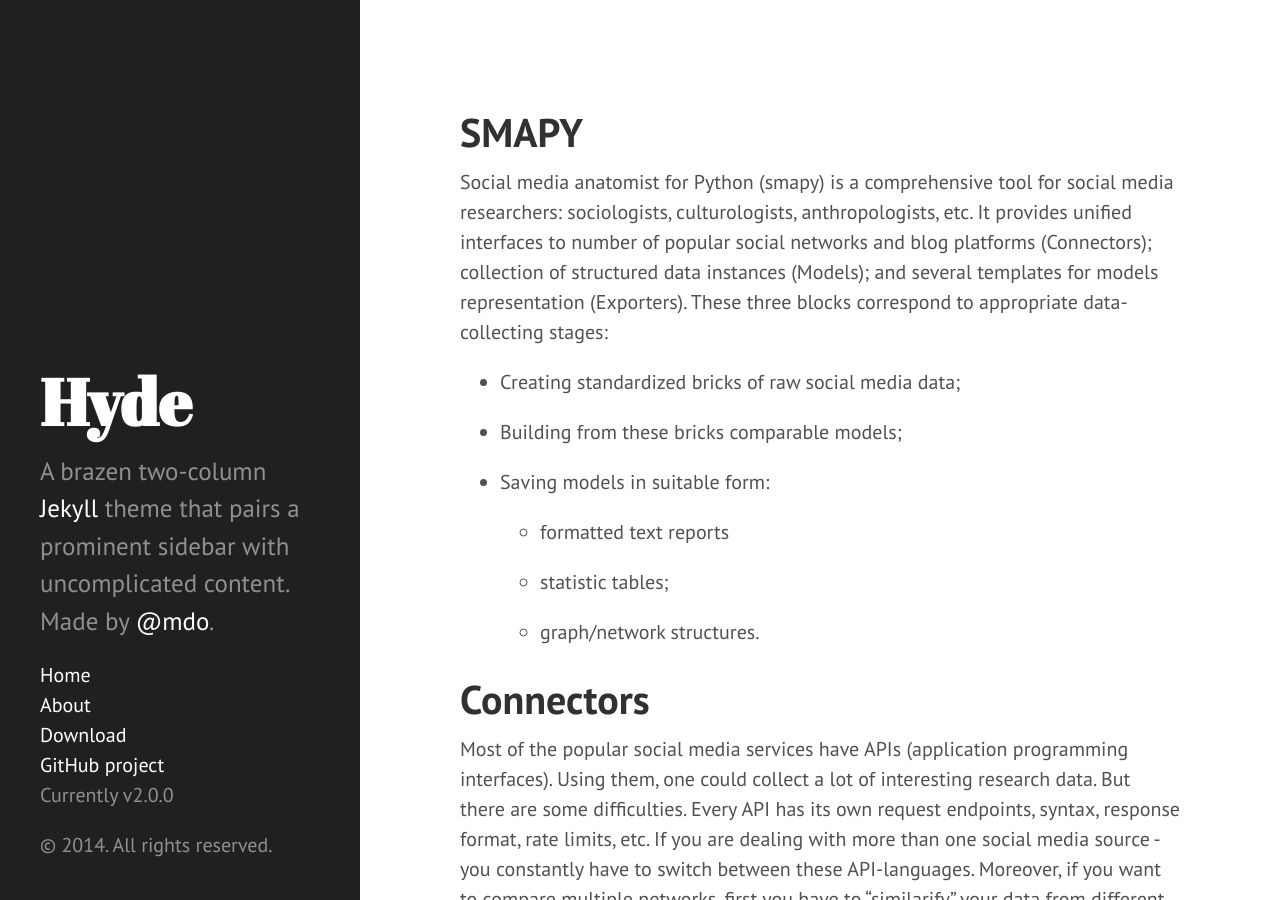
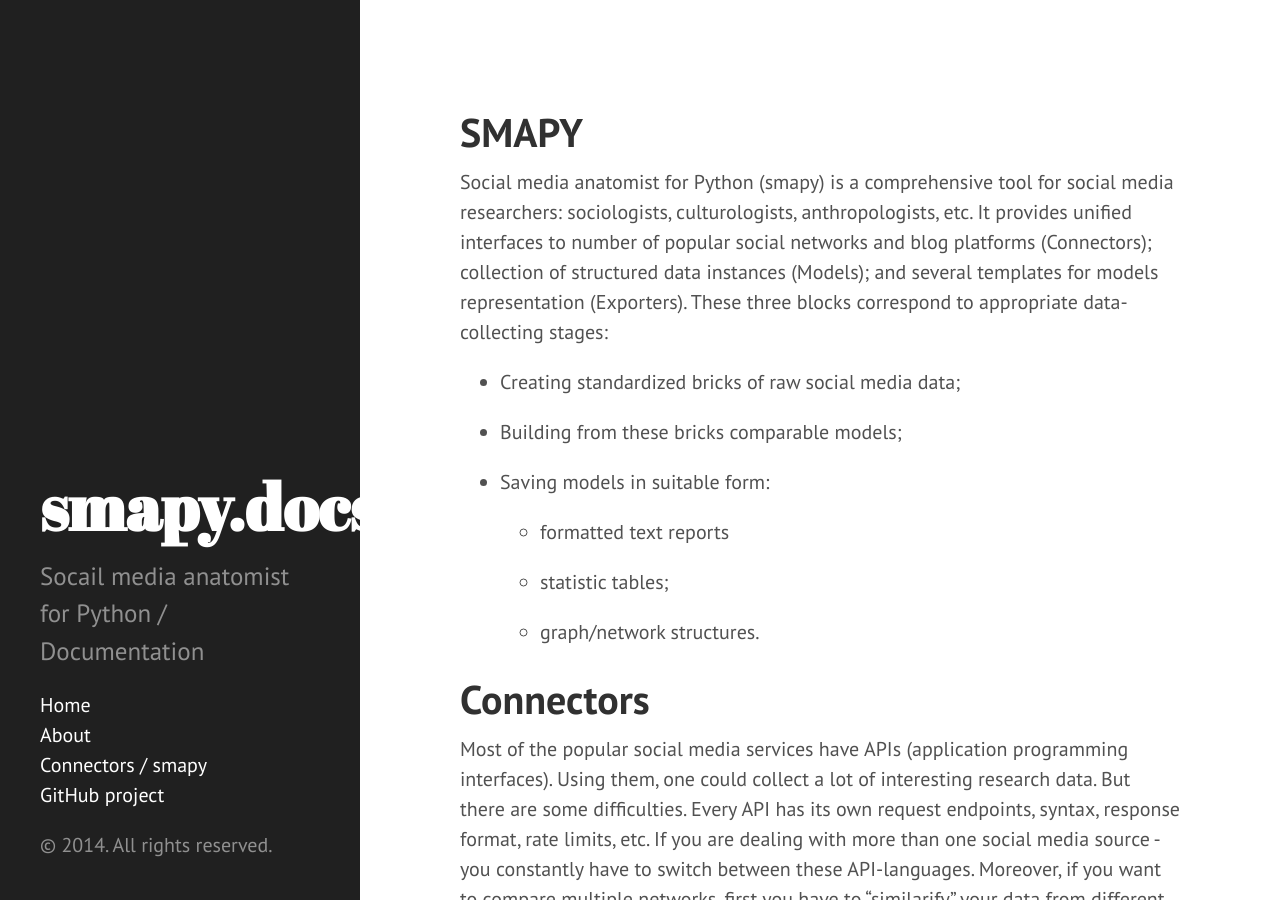
Before and after one commit to Sobach/smapy, a Jekyll site: the page built from index.md, in a window 1280 px wide and 900 px high. Built offline with Jekyll 4.4.1, drawn with Linux system fonts in a browser that asks for light colours; Markdown is read by kramdown in place of the engine named in the settings.

Commit message:
learning markdown -3 and sidebar

```diff
--- a/_config.yml
+++ b/_config.yml
@@ -6,14 +6,14 @@
 permalink:        pretty
 
 # Setup
-title:            Hyde
-tagline:          'A Jekyll theme'
-description:      'A brazen two-column <a href="http://jekyllrb.com" target="_blank">Jekyll</a> theme that pairs a prominent sidebar with uncomplicated content. Made by <a href="https://twitter.com/mdo" target="_blank">@mdo</a>.'
-url:              http://hyde.getpoole.com
+title:            smapy.docs
+tagline:          'social media anatomist'
+description:      'Socail media anatomist for Python / Documentation'
+url:              http://sobach.github.io/smapy/
 
 author:
-  name:           'Mark Otto'
-  url:            https://twitter.com/mdo
+  name:           'Alexander Tolmach'
+  url:            http://www.facebook.com/atolmach
 
 paginate:         5
 
@@ -21,4 +21,4 @@
 version:          2.0.0
 
 github:
-  repo:           https://github.com/poole/hyde
+  repo:           http://github.com/Sobach/smapy/
--- a/_includes/sidebar.html
+++ b/_includes/sidebar.html
@@ -26,9 +26,7 @@
         {% endif %}
       {% endfor %}
 
-      <li class="sidebar-nav-item"><a href="{{ site.github.repo }}/archive/v{{ site.version }}.zip">Download</a></li>
       <li class="sidebar-nav-item"><a href="{{ site.github.repo }}">GitHub project</a></li>
-      <li class="sidebar-nav-item">Currently v{{ site.version }}</li>
     </ul>
 
     <p>&copy; {{ site.time | date: '%Y' }}. All rights reserved.</p>
--- a/index.md
+++ b/index.md
@@ -29,7 +29,7 @@
 
 Available connectors:
 
-- `tw` - [Twitter](/smapy/docs/twitter_connector.md)
+- `tw` - [Twitter](/smapy/docs/twitter_connector/)
 
 - `fb` - Facebook
 
```
Also changed, not shown: docs/connectors.md (+41 -6 lines), docs/twitter_connector.md (+1 -1 lines).
